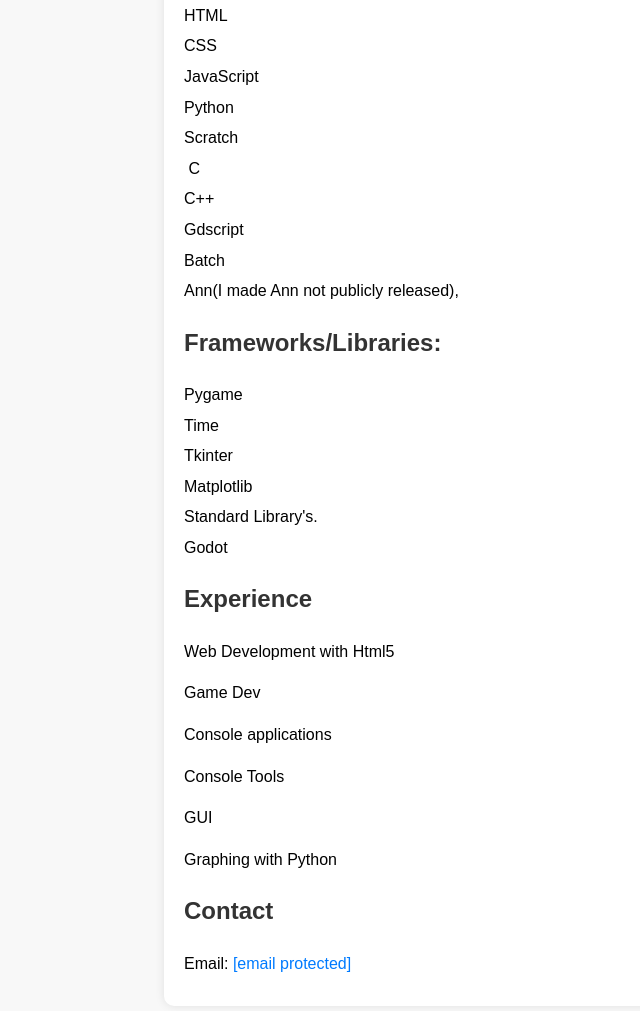
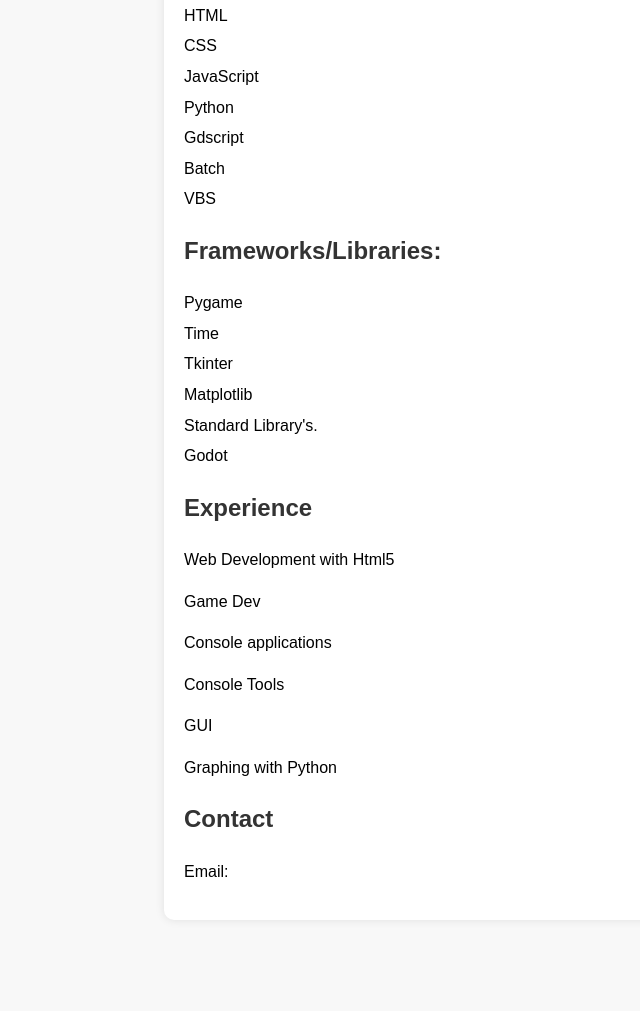
Before and after one commit to djtgames/Resume, a plain HTML site: page index.html in a window 1280 px wide. Shown: the part 235-1246 px from the top of the page, without its empty margins (56-696 px from the left). After the commit the page ends 1175 px from the top, so only its background shows below. Drawn offline with Linux system fonts and the light colour scheme.

Commit message:
Update index.html

```diff
--- a/index.html
+++ b/index.html
@@ -62,12 +62,10 @@
 	<li>CSS</li>
 	<li>JavaScript</li>
 	<li>Python</li>
-	<li>Scratch</li>
-	<li>&nbsp;C</li>
-	<li>C++</li>
 	<li>Gdscript</li>
 	<li>Batch</li>
-	<li>Ann(I made Ann not publicly released),&nbsp;</li>
+	<li>VBS</li>
+
 	<li></li>
 </ul>
 
@@ -104,7 +102,5 @@
 
 
 
-<p>Email: <a href="/cdn-cgi/l/email-protection#44202e30232529213774042329252d286a272b29"><span class="__cf_email__" data-cfemail="d2b6b8a6b5b3bfb7a1e292b5bfb3bbbefcb1bdbf">[email&#160;protected]</span></a></p>
-</div>
-<script data-cfasync="false" src="/cdn-cgi/scripts/5c5dd728/cloudflare-static/email-decode.min.js"></script></body>
-</html>
+<p>Email: <form action="mailto:djtgamesapk@gmail.com" method="GET">
+<div></p>
```
